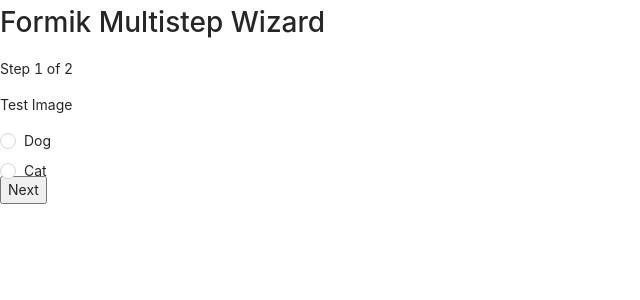
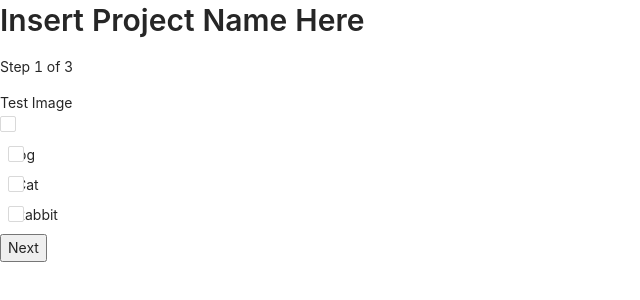
Before and after one commit to Teo-KJ/LabelDat, a React (Create React App) app in the folder frontend/: page /projects/1/tasks in a window 1280 px wide. Shown: the top 300 px of the page, without its empty margins (0-640 px from the left). Built offline with nearby package versions, Linux system fonts and the light colour scheme.

Commit message:
Add checkbox input type to LabelFormTask

```diff
--- a/frontend/src/components/labeller/LabelForm.js
+++ b/frontend/src/components/labeller/LabelForm.js
@@ -2,25 +2,31 @@ import React, { useState } from "react";
 import { Form, Formik } from "formik";
 import validate from "./validate";
 import LabelFormTask from "./LabelFormTask";
-
-const sleep = (ms) => new Promise((resolve) => setTimeout(resolve, ms));
+import { Typography } from "antd";
 
 // Mock API Data
+// const apiProjectData = {
+//   layout: { type: "radio", labelData: ["Dog", "Cat"] },
+//   data: [{ taskData: "Test Image" }, { taskData: "Test Image 2" }],
+// };
 const apiProjectData = {
-  layout: { type: "radio", labelData: ["Dog", "Cat"] },
-  data: [{ taskData: "Test Image" }, { taskData: "Test Image 2" }],
+  layout: { type: "checkbox", labelData: ["Dog", "Cat", "Rabbit", "Bird"] },
+  data: [
+    { taskData: "Test Image" },
+    { taskData: "Test Image 2" },
+    { taskData: "Test Image 3" },
+  ],
 };
 
 const LabelForm = () => (
   <div>
-    <h1>Formik Multistep Wizard</h1>
+    <Typography.Title level={2}>Insert Project Name Here</Typography.Title>
+
     <Wizard
       initialValues={{
         picked: [],
       }}
-      onSubmit={async (values) =>
-        sleep(300).then(() => console.log("Top level submit", values))
-      }
+      onSubmit={(values) => console.log("Top level submit", values)}
     >
       {/* Render a particular number of tasks in the form of pages here  */}
       {apiProjectData.data.map((task, index) => (
--- a/frontend/src/components/labeller/LabelFormTask.js
+++ b/frontend/src/components/labeller/LabelFormTask.js
@@ -1,9 +1,10 @@
 import React from "react";
 import { Field, ErrorMessage } from "formik";
-import { Radio, Alert } from "antd";
+import { Radio, Checkbox, Alert } from "antd";
 
 const LabelFormTask = ({ data, layout, taskIndex }) => {
-  if (layout.type === "radio") {
+  switch (layout.type) {
+    case "radio":
       return (
         <div>
           {data}
@@ -30,6 +31,35 @@ const LabelFormTask = ({ data, layout, taskIndex }) => {
           />
         </div>
       );
+    case "checkbox":
+      return (
+        <div>
+          {data}
+          {layout.labelData.map((value) => (
+            <React.Fragment key={value}>
+              <Field
+                name={`picked[${taskIndex}]`}
+                style={checkboxStyle}
+                type="checkbox"
+                as={Checkbox}
+                value={value}
+              >
+                {value}
+              </Field>
+            </React.Fragment>
+          ))}
+          <ErrorMessage
+            name={`picked`}
+            render={(msg) =>
+              msg[taskIndex] ? (
+                <Alert type="error" showIcon message={msg[taskIndex]} />
+              ) : null
+            }
+          />
+        </div>
+      );
+    default:
+      return null;
   }
 };
 
@@ -39,4 +69,10 @@ const radioStyle = {
   lineHeight: "30px",
 };
 
+const checkboxStyle = {
+  display: "block",
+  height: "30px",
+  lineHeight: "30px",
+};
+
 export default LabelFormTask;
--- a/frontend/src/components/labeller/validate.js
+++ b/frontend/src/components/labeller/validate.js
@@ -1,7 +1,16 @@
 const validate = (values, taskIndex) => {
   let errors = { picked: [] };
 
+  // Radio Button
   if (!values.picked[taskIndex]) {
+    errors.picked[taskIndex] = "Required";
+  }
+
+  // Checkbox
+  if (
+    Array.isArray(values.picked[taskIndex]) &&
+    !values.picked[taskIndex].length
+  ) {
     errors.picked[taskIndex] = "Required";
   }
 
```
Lines whose indentation alone changed are shown as unchanged.
